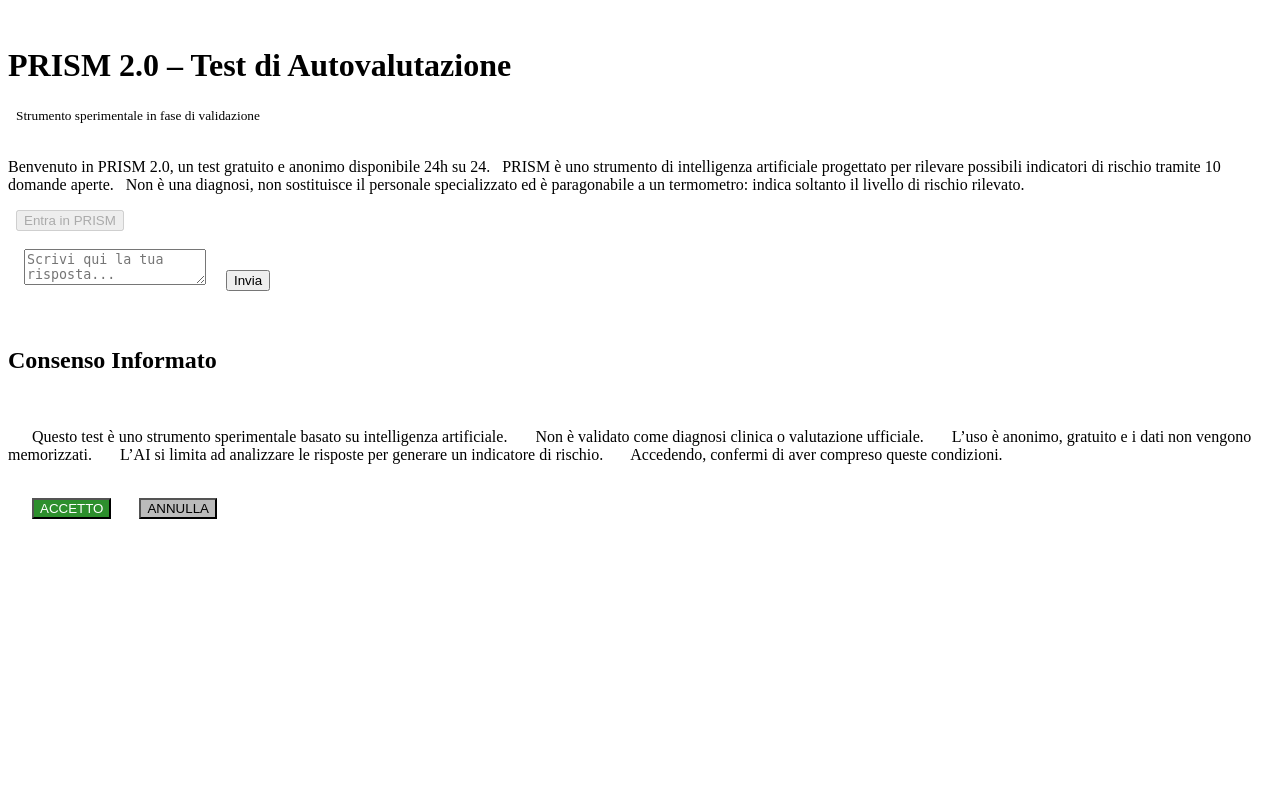
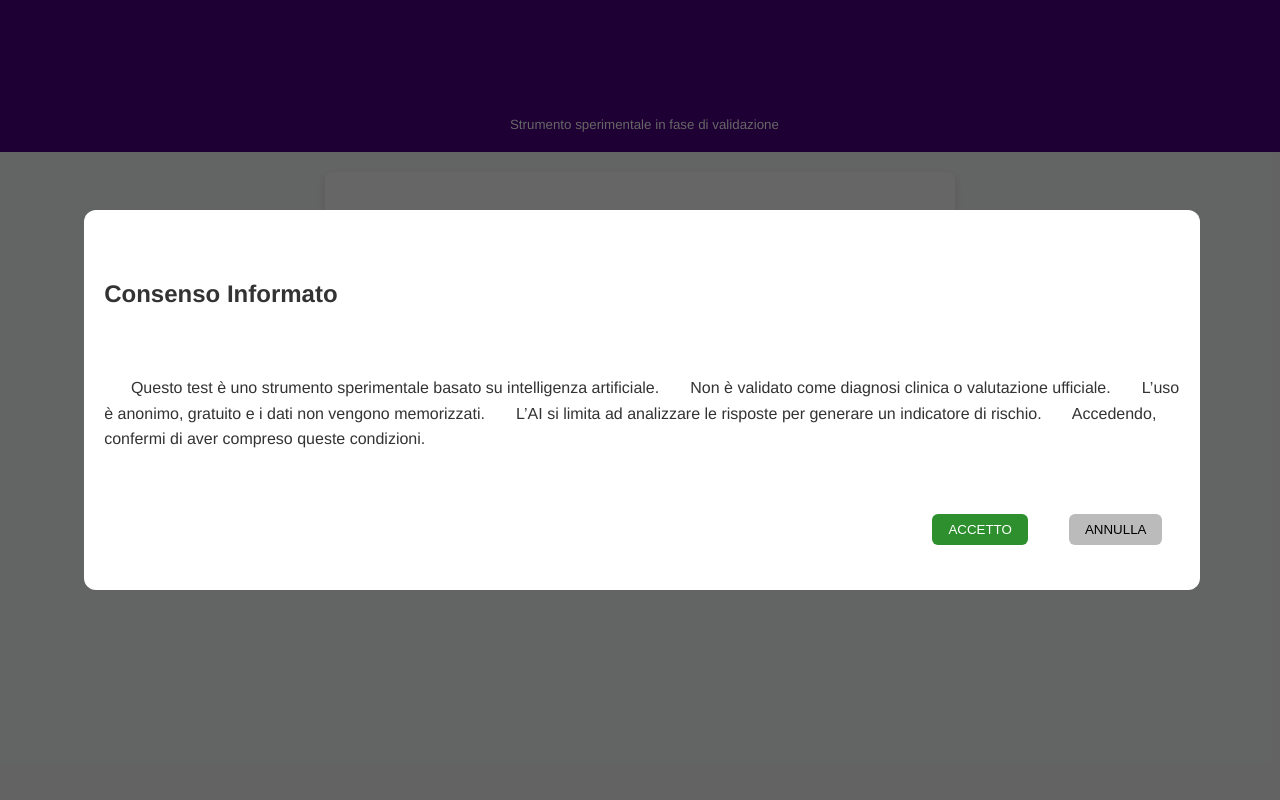
Before and after one commit to fendersole-ai/progetto-GEMINI-, a Flask app: page / in a window 1280 px wide. Run offline with Flask 3, Linux system fonts and the light colour scheme.

Commit message:
Spostato style.css nella cartella template e aggiornato il link in index.html

```diff
--- a/templates/index.html
+++ b/templates/index.html
@@ -4,120 +4,7 @@
 <meta charset="UTF-8">
 <meta name="viewport" content="width=device-width, initial-scale=1.0">
 <title>PRISM 2.0 – Test di Autovalutazione</title>
-<style>
-body {
-  font-family: Arial, sans-serif;
-  background-color: #f8f9fa;
-  margin: 0;
-  padding: 0;
-  line-height: 1.6;
-  box-sizing: border-box;
-}
-
-header {
-  background: #4b0082;
-  color: #fff;
-  padding: 15px;
-  text-align: center;
-}
-
-.container {
-  max-width: 600px;
-  margin: 20px auto;
-  padding: 15px;
-  box-shadow: 0 4px 8px rgba(0, 0, 0, 0.1);
-  border-radius: 8px;
-  background: #fff;
-}
-
-h1 {
-  color: #4b0082;
-  font-size: 1.5em;
-}
-
-button {
-  padding: 10px 20px;
-  border: none;
-  border-radius: 6px;
-  cursor: pointer;
-  width: 100%;
-}
-
-#entra-btn {
-  background: #4b0082;
-  color: #fff;
-  font-size: 1.1em;
-  margin-top: 20px;
-}
-
-#entra-btn:disabled {
-  background: #999;
-  cursor: not-allowed;
-}
-
-#chat-container {
-  display: none;
-  margin-top: 20px;
-}
-
-#ai-response {
-  white-space: pre-wrap;
-  margin-bottom: 10px;
-  background: #e9ecef;
-  padding: 10px;
-  border-radius: 6px;
-}
-
-textarea {
-  width: 100%;
-  height: 100px;
-  margin-bottom: 10px;
-  padding: 10px;
-  box-sizing: border-box;
-  border-radius: 6px;
-  border: 1px solid #ccc;
-}
-
-/* Popup */
-.popup-overlay {
-  position: fixed;
-  top: 0;
-  left: 0;
-  width: 100%;
-  height: 100%;
-  background: rgba(0, 0, 0, 0.6);
-  display: flex;
-  align-items: center;
-  justify-content: center;
-  z-index: 9999;
-  padding: 20px;
-  box-sizing: border-box;
-}
-.popup-content {
-  background: #fff;
-  padding: 20px;
-  border-radius: 12px;
-  max-width: 90%;
-  width: 90%;
-}
-
-.popup-buttons {
-  margin-top: 20px;
-  text-align: right;
-}
-
-.popup-buttons button {
-  padding: 8px 16px;
-  margin-left: 10px;
-  border: none;
-  border-radius: 6px;
-  cursor: pointer;
-  width: auto;
-}
-
-#accetto { background: #2d8f2d; color: #fff; }
-#annulla { background: #bbb; color: #000; }
-</style>
+<link rel="stylesheet" href="style.css">
 </head>
 <body>
 
--- a/style.css
+++ b/templates/style.css
@@ -1,10 +1,11 @@
 body {
-    font-family: Arial, sans-serif;
+    font-family: 'Helvetica Neue', Helvetica, Arial, sans-serif;
     background-color: #f8f9fa;
     margin: 0;
     padding: 0;
     line-height: 1.6;
     box-sizing: border-box;
+    color: #333;
 }
 
 header {
@@ -15,7 +16,7 @@
 }
 
 .container {
-    max-width: 90%; /* Ho modificato questo valore per una larghezza più flessibile */
+    max-width: 600px;
     margin: 20px auto;
     padding: 15px;
     box-shadow: 0 4px 8px rgba(0, 0, 0, 0.1);
@@ -59,31 +60,31 @@
     background: #e9ecef;
     padding: 10px;
     border-radius: 6px;
+    font-family: 'Helvetica Neue', Helvetica, Arial, sans-serif;
+    color: #333;
+    border-top-left-radius: 12px;
+    border-top-right-radius: 12px;
+    border-bottom-left-radius: 4px;
+    border-bottom-right-radius: 12px;
 }
 
-/* * --------------------------------------------
- * MODIFICA IMPORTANTE: NUOVO STILE TEXTAREA
- * --------------------------------------------
- */
 textarea {
     width: 100%;
-    height: 150px; /* Altezza iniziale maggiore */
-    min-height: 100px; /* Altezza minima */
-    max-height: 300px; /* Altezza massima */
+    height: 150px;
+    min-height: 100px;
+    max-height: 300px;
     margin-bottom: 10px;
     padding: 12px;
     box-sizing: border-box;
-    border-radius: 12px; /* Angoli più arrotondati per un look moderno */
+    border-radius: 12px;
     border: 1px solid #ccc;
     font-family: 'Helvetica Neue', Helvetica, Arial, sans-serif;
     font-size: 16px;
-    resize: vertical; /* Permette il ridimensionamento verticale */
+    color: #333;
+    resize: vertical;
 }
 
-/* * --------------------------------------------
- * STILI POPUP - NESSUNA MODIFICA
- * --------------------------------------------
- */
+/* Popup */
 .popup-overlay {
     position: fixed;
     top: 0;
```
